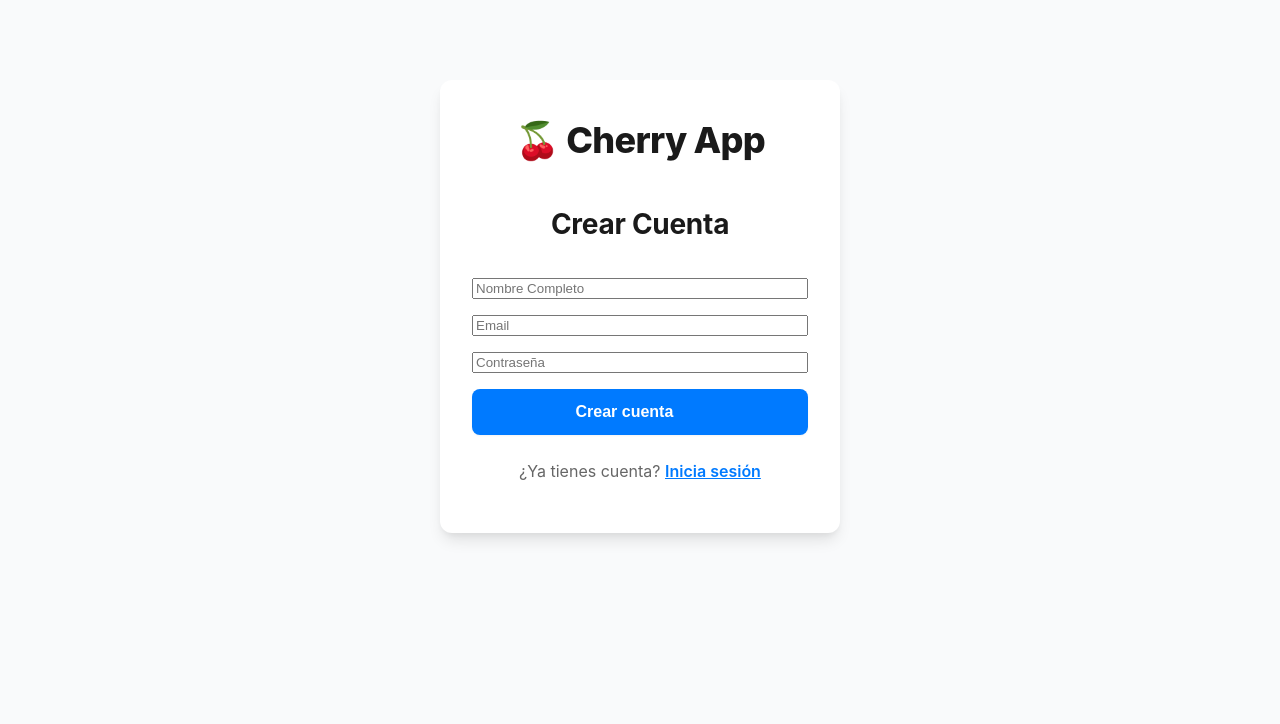
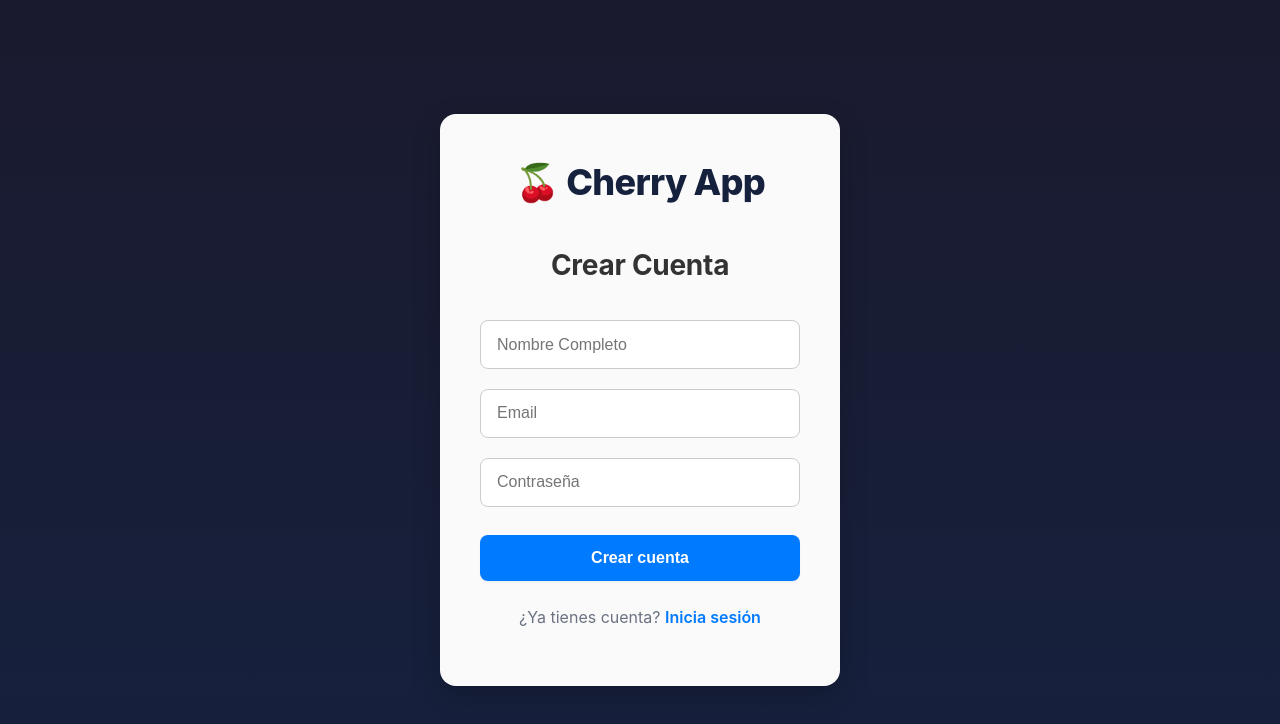
Before and after one commit to juandualibe/cherry-market-v2, a React (Vite) app: page /register in a window 1280 px wide. Shown: the top 724 px of the page. Built offline with nearby package versions, Linux system fonts and the light colour scheme.

Commit message:
mejorar visualmente login y register

```diff
--- a/src/pages/LoginPage.jsx
+++ b/src/pages/LoginPage.jsx
@@ -2,10 +2,8 @@ import React, { useState } from "react";
 import { Link } from "react-router-dom";
 import { useAuth } from "../hooks/useAuth";
 
-// 'onLogin' es una 'prop' que conectaremos luego.
-// Vendrá de nuestro "Contexto de Autenticación"
 function LoginPage() {
-  const { login } = useAuth(); // <--- AÑADE ESTA LÍNEA
+  const { login } = useAuth();
   const [email, setEmail] = useState("");
   const [password, setPassword] = useState("");
   const [loading, setLoading] = useState(false);
@@ -16,83 +14,118 @@ function LoginPage() {
     setLoading(true);
     setError("");
     try {
-      // ¡Ahora llamamos a la función real del contexto!
-      await login(email, password); // No necesitamos hacer más nada, el AuthContext se encarga de redirigir
+      await login(email, password);
     } catch (err) {
-      // Si la API (o el contexto) lanza un error, lo mostramos
       setError(err.message || "Error al iniciar sesión");
+    } finally {
+      // Quité el setLoading(false) de tu catch
+      // para que el loading se quite SIEMPRE,
+      // incluso si el login es exitoso.
       setLoading(false);
-    } // No necesitamos setLoading(false) aquí, porque la página redirigirá
+    }
+  };
+
+  // Estilos para los inputs (para que se vean mejor)
+  const inputStyle = {
+    width: '100%',
+    padding: '0.9rem 1rem',
+    border: '1px solid #ccc',
+    borderRadius: '8px',
+    boxSizing: 'border-box',
+    fontSize: '1rem',
   };
 
   return (
+    // --- DIV CONTENEDOR (¡LA SOLUCIÓN!) ---
+    <div
+      style={{
+        position: 'fixed', // <-- Clave 1: Lo saca del layout
+        top: 0,
+        left: 0,
+        width: '100vw',      // <-- Clave 2: Ancho total de la ventana
+        height: '100vh',     // <-- Clave 3: Alto total de la ventana
+        zIndex: 2000,        // <-- Clave 4: Se asegura que esté por encima de todo
+
+        // Estilos que ya tenías para centrar el form:
+        display: 'flex',
+        alignItems: 'center',
+        justifyContent: 'center',
+        padding: '2rem',
+        background: 'linear-gradient(180deg, #1a1a2e 0%, #16213e 100%)',
+        boxSizing: 'border-box'
+      }}
+    >
+      {/* --- CAJA DEL FORMULARIO (Sin cambios) --- */}
       <div
         style={{
           maxWidth: "400px",
-        margin: "5rem auto",
-        padding: "2rem",
-        background: "white",
-        borderRadius: "12px",
-        boxShadow: "var(--shadow-lg)",
+          width: "100%",
+          padding: "2.5rem",
+          background: "rgba(255, 255, 255, 0.98)",
+          borderRadius: "16px",
+          boxShadow: "0 10px 30px rgba(0, 0, 0, 0.2)",
+          backdropFilter: "blur(5px)",
         }}
       >
-            <h1 style={{ textAlign: "center", marginTop: 0 }}>🍒 Cherry App</h1>
-           {" "}
-      <h2 style={{ textAlign: "center", marginBottom: "2rem" }}>
+        <h1 style={{ textAlign: "center", marginTop: 0, color: '#16213e' }}>🍒 Cherry App</h1>
+        <h2 style={{ textAlign: "center", marginBottom: "2rem", color: '#333' }}>
           Iniciar Sesión
         </h2>
-                 {" "}
         <form
           onSubmit={handleSubmit}
-        style={{ display: "flex", flexDirection: "column", gap: "1rem" }}
+          style={{ display: "flex", flexDirection: "column", gap: "1.25rem" }}
         >
-               {" "}
           <input
             type="email"
             value={email}
             onChange={(e) => setEmail(e.target.value)}
             placeholder="Email"
             required
+            style={inputStyle} // Estilo aplicado
           />
-               {" "}
           <input
             type="password"
             value={password}
             onChange={(e) => setPassword(e.target.value)}
             placeholder="Contraseña"
             required
+            style={inputStyle} // Estilo aplicado
           />
-                     {" "}
           {error && (
             <p
               style={{
-              color: "var(--color-danger)",
-              margin: 0,
+                color: "var(--color-danger, #D32F2F)", // Usa tu variable CSS
+                margin: "-0.5rem 0 0.5rem 0",
                 textAlign: "center",
                 fontSize: "0.9rem",
+                fontWeight: 500
               }}
             >
-                  {error}     {" "}
+              {error}
             </p>
           )}
-               {" "}
-        <button type="submit" className="btn" disabled={loading}>
-                    {loading ? "Ingresando..." : "Ingresar"}       {" "}
+          <button
+            type="submit"
+            className="btn"
+            disabled={loading}
+            style={{
+              marginTop: '0.5rem',
+              width: '100%' // Para que ocupe todo el ancho
+            }}
+          >
+            {loading ? "Ingresando..." : "Ingresar"}
           </button>
-             {" "}
         </form>
-                 {" "}
-      <p style={{ textAlign: "center", marginTop: "1.5rem", color: "#666" }}>
+        <p style={{ textAlign: "center", marginTop: "1.5rem", color: "var(--color-text-secondary, #666)" }}>
           ¿No tienes cuenta?{" "}
           <Link
             to="/register"
-          style={{ color: "var(--color-primary)", fontWeight: "600" }}
+            style={{ color: "var(--color-primary, #007bff)", fontWeight: "600", textDecoration: 'none' }}
           >
             Regístrate
           </Link>
-             {" "}
         </p>
-         {" "}
+      </div>
     </div>
   );
 }
--- a/src/pages/RegisterPage.jsx
+++ b/src/pages/RegisterPage.jsx
@@ -1,10 +1,9 @@
 import React, { useState } from "react";
 import { Link, useNavigate } from "react-router-dom";
 import { useAuth } from "../hooks/useAuth";
-// import { apiRegister } from '../services/authApi'; // Crearemos este archivo en el sig. paso
 
 function RegisterPage() {
-  const { register } = useAuth(); // <--- AÑADE ESTA LÍNEA
+  const { register } = useAuth();
   const [nombre, setNombre] = useState("");
   const [email, setEmail] = useState("");
   const [password, setPassword] = useState("");
@@ -16,93 +15,126 @@ function RegisterPage() {
     e.preventDefault();
     setLoading(true);
     setError("");
-
     try {
-      // ¡Ahora llamamos a la función real del contexto!
-      await register(nombre, email, password); // No necesitamos hacer más nada, el AuthContext se encarga de redirigir a /pending-approval
+      await register(nombre, email, password);
+      console.log("¡Registro exitoso! (Simulado)");
+      // navigate("/dashboard");
     } catch (err) {
-      // Si la API (o el contexto) lanza un error, lo mostramos
       setError(err.message || "Error al registrarse");
+    } finally {
       setLoading(false);
     }
   };
 
+  // Estilos para los inputs (para que se vean mejor)
+  const inputStyle = {
+    width: '100%',
+    padding: '0.9rem 1rem',
+    border: '1px solid #ccc',
+    borderRadius: '8px',
+    boxSizing: 'border-box',
+    fontSize: '1rem',
+  };
+
   return (
+    // --- DIV CONTENEDOR (¡LA SOLUCIÓN!) ---
+    <div
+      style={{
+        position: 'fixed', // <-- Clave 1: Lo saca del layout
+        top: 0,
+        left: 0,
+        width: '100vw',      // <-- Clave 2: Ancho total de la ventana
+        height: '100vh',     // <-- Clave 3: Alto total de la ventana
+        zIndex: 2000,        // <-- Clave 4: Se asegura que esté por encima de todo
+
+        // Estilos que ya tenías para centrar el form:
+        display: 'flex',
+        alignItems: 'center',
+        justifyContent: 'center',
+        padding: '2rem', // Mantiene el espacio en bordes (ej. móvil)
+        background: 'linear-gradient(180deg, #1a1a2e 0%, #16213e 100%)',
+        boxSizing: 'border-box' // (Ya lo tenías en index.css, pero no hace mal)
+      }}
+    >
+      {/* --- CAJA DEL FORMULARIO (Sin cambios) --- */}
       <div
         style={{
           maxWidth: "400px",
-        margin: "5rem auto",
-        padding: "2rem",
-        background: "white",
-        borderRadius: "12px",
-        boxShadow: "var(--shadow-lg)",
+          width: "100%",
+          padding: "2.5rem",
+          background: "rgba(255, 255, 255, 0.98)",
+          borderRadius: "16px",
+          boxShadow: "0 10px 30px rgba(0, 0, 0, 0.2)",
+          backdropFilter: "blur(5px)",
         }}
       >
-            <h1 style={{ textAlign: "center", marginTop: 0 }}>🍒 Cherry App</h1>
-           {" "}
-      <h2 style={{ textAlign: "center", marginBottom: "2rem" }}>
+        <h1 style={{ textAlign: "center", marginTop: 0, color: '#16213e' }}>🍒 Cherry App</h1>
+        <h2 style={{ textAlign: "center", marginBottom: "2rem", color: '#333' }}>
           Crear Cuenta
         </h2>
-                 {" "}
         <form
           onSubmit={handleSubmit}
-        style={{ display: "flex", flexDirection: "column", gap: "1rem" }}
+          style={{ display: "flex", flexDirection: "column", gap: "1.25rem" }}
         >
-             {" "}
           <input
             type="text"
             value={nombre}
             onChange={(e) => setNombre(e.target.value)}
             placeholder="Nombre Completo"
             required
+            style={inputStyle}
           />
-               {" "}
           <input
             type="email"
             value={email}
             onChange={(e) => setEmail(e.target.value)}
             placeholder="Email"
             required
+            style={inputStyle}
           />
-               {" "}
           <input
             type="password"
             value={password}
             onChange={(e) => setPassword(e.target.value)}
             placeholder="Contraseña"
             required
+            style={inputStyle}
           />
-                   {" "}
           {error && (
             <p
               style={{
-              color: "var(--color-danger)",
-              margin: 0,
+                color: "var(--color-danger, #D32F2F)", // Usa tu variable CSS si existe
+                margin: "-0.5rem 0 0.5rem 0",
                 textAlign: "center",
                 fontSize: "0.9rem",
+                fontWeight: 500
               }}
             >
-                  {error}     {" "}
+              {error}
             </p>
           )}
-               {" "}
-        <button type="submit" className="btn" disabled={loading}>
-                    {loading ? "Registrando..." : "Crear cuenta"}       {" "}
+          <button
+            type="submit"
+            className="btn" // <-- ¡Ahora usará tu clase .btn de index.css!
+            disabled={loading}
+            style={{
+              marginTop: '0.5rem',
+              width: '100%' // Para que ocupe todo el ancho
+            }}
+          >
+            {loading ? "Registrando..." : "Crear cuenta"}
           </button>
-             {" "}
         </form>
-                 {" "}
-      <p style={{ textAlign: "center", marginTop: "1.5rem", color: "#666" }}>
+        <p style={{ textAlign: "center", marginTop: "1.5rem", color: "var(--color-text-secondary, #666)" }}>
           ¿Ya tienes cuenta?{" "}
           <Link
             to="/login"
-          style={{ color: "var(--color-primary)", fontWeight: "600" }}
+            style={{ color: "var(--color-primary, #007bff)", fontWeight: "600", textDecoration: 'none' }}
           >
             Inicia sesión
           </Link>
-             {" "}
         </p>
-         {" "}
+      </div>
     </div>
   );
 }
```
Lines whose indentation alone changed are shown as unchanged.
